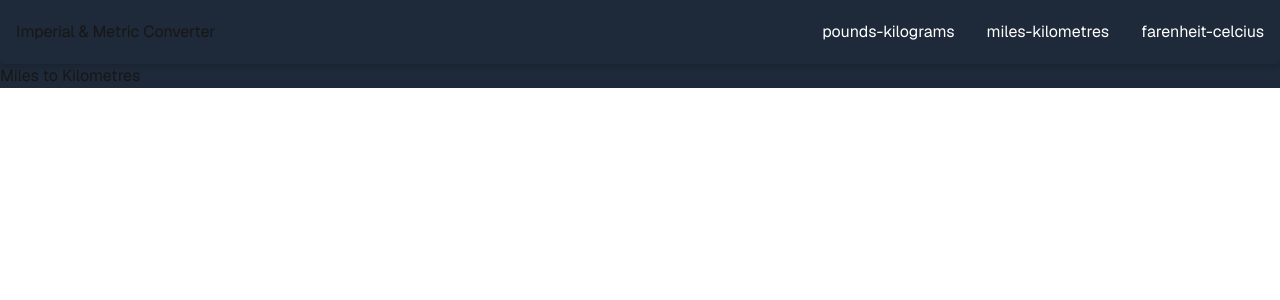
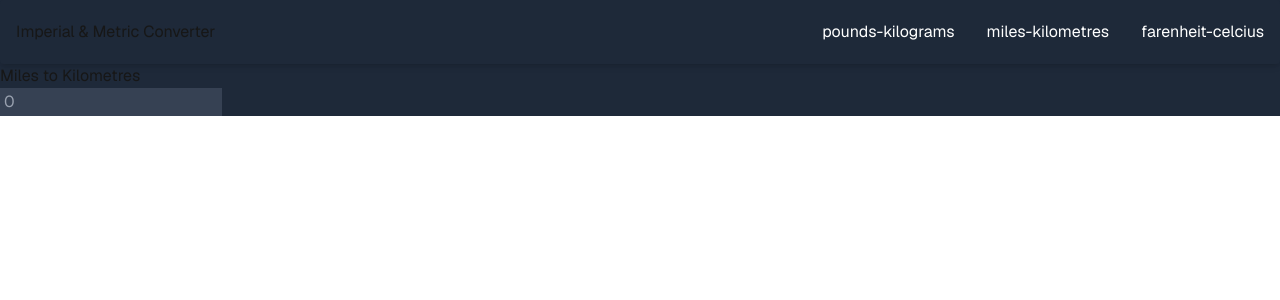
Before and after one commit to BushLives/cprg306b-1, a Next.js app: page /miles-kilometres in a window 1280 px wide. Shown: the top 300 px of the page. Built offline with nearby package versions, Linux system fonts and the light colour scheme.

Commit message:
added a non-functioning input box

```diff
--- a/app/miles-kilometres/page.tsx
+++ b/app/miles-kilometres/page.tsx
@@ -7,7 +7,7 @@ export default function MilesKilometres() {
         <div className="max-w-7xl mx-auto px-4 flex items-center justify-between h-16">Imperial & Metric Converter
           <div className="hidden md:flex space-x-8">
             <a href="/pounds-kilograms" className="text-white hover:text-blue-600">pounds-kilograms</a>
-            <a href="/miles-kilometres" className="text-white hover:text-blue-600">miles-kilometres</a>
+            <a href="/miles-kil;ometres" className="text-white hover:text-blue-600">miles-kilometres</a>
             <a href="/farenheit-celcius" className="text-white hover:text-blue-600">farenheit-celcius</a>
           </div>
         </div>
@@ -16,6 +16,9 @@ export default function MilesKilometres() {
       <div>
         <h1>Miles to Kilometres</h1>
         {/* input box */}
+        <input type="number" id="miles" name="Miles to Kilometres" placeholder="0" className="block min-w-0 bg-gray-700 py-0.5 pl-1 text-white placeholder:text-gray-400 focus:outline"></input>
+
+        <script src="scripts.js"></script>
         <div></div>
         {/* switch button */}
         <div></div>
```
